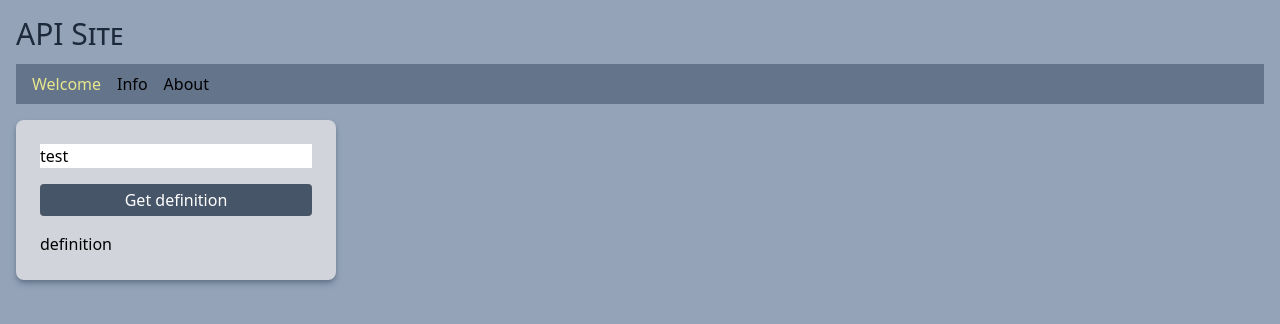
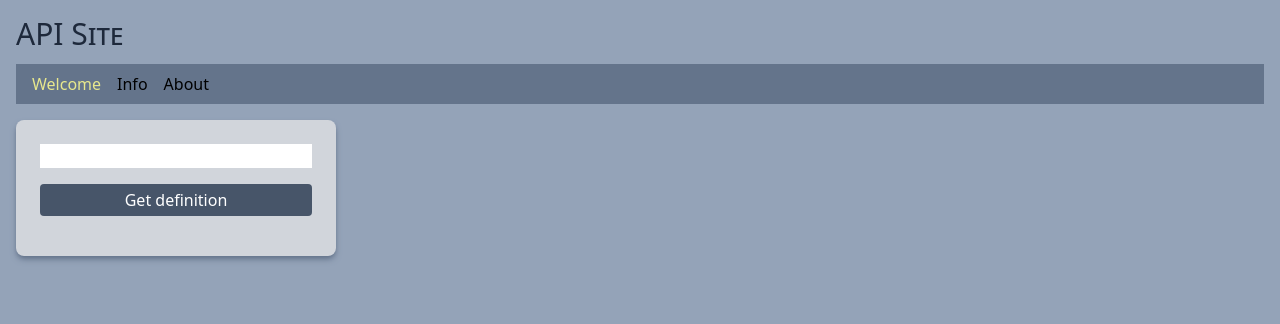
Before and after one commit to edwardtanguay/et781-react-apis, a React (Vite) app: page /welcome in a window 1280 px wide. Shown: the top 324 px of the page. Built offline with nearby package versions, Linux system fonts and the light colour scheme.

Commit message:
dictionary works

```diff
--- a/src/components/ApiDictionary.tsx
+++ b/src/components/ApiDictionary.tsx
@@ -2,28 +2,23 @@
 import { useState } from "react"
 
 export const ApiDictionary = () => {
-	const [word, setWord] = useState('test');
+	const [word, setWord] = useState('');
+	const [definition, setDefinition] = useState('');
 
-	// const handleFetchQuote = () => {
-	// 	(async () => {
-	// 		const url = 'https://zenquotes.io/api/random';
-	// 		const headers = {
-	// 			"Access-Control-Allow-Origin": "*",
-	// 			'Access-Control-Allow-Methods': 'GET,PUT,POST,DELETE,PATCH,OPTIONS',
-	// 			mode: 'no-cors'
-	// 		};
-	// 		// const response = await fetch(url, {headers});
-	// 		// const data = await response.json();
-	// 		const response = await axios.post(url, {headers});
-	// 		const data = response.data;
-	// 		console.log(data);
-	// 	})();
-	// }
+	const handleFetchDefinition = () => {
+		(async () => {
+			const url = 'https://api.dictionaryapi.dev/api/v2/entries/en';
+			const response = await fetch(`${url}/${word}`);
+			const data = await response.json();
+			const definition = data[0].meanings[0].definitions[0].definition;
+			setDefinition(definition);
+		})();
+	}
 
 	return (
 		<div className="bg-gray-300 p-6 rounded-lg w-[20rem] flex flex-col gap-4 shadow-md shadow-slate-500">
-			<input value={word} onChange={(e) => setWord(e.target.value)} /> <button>Get definition</button>
-			<p>definition</p>
+			<input value={word} onChange={(e) => setWord(e.target.value)} /> <button onClick={handleFetchDefinition} >Get definition</button>
+			<p>{definition}</p>
 		</div>
 	)
 }
```
